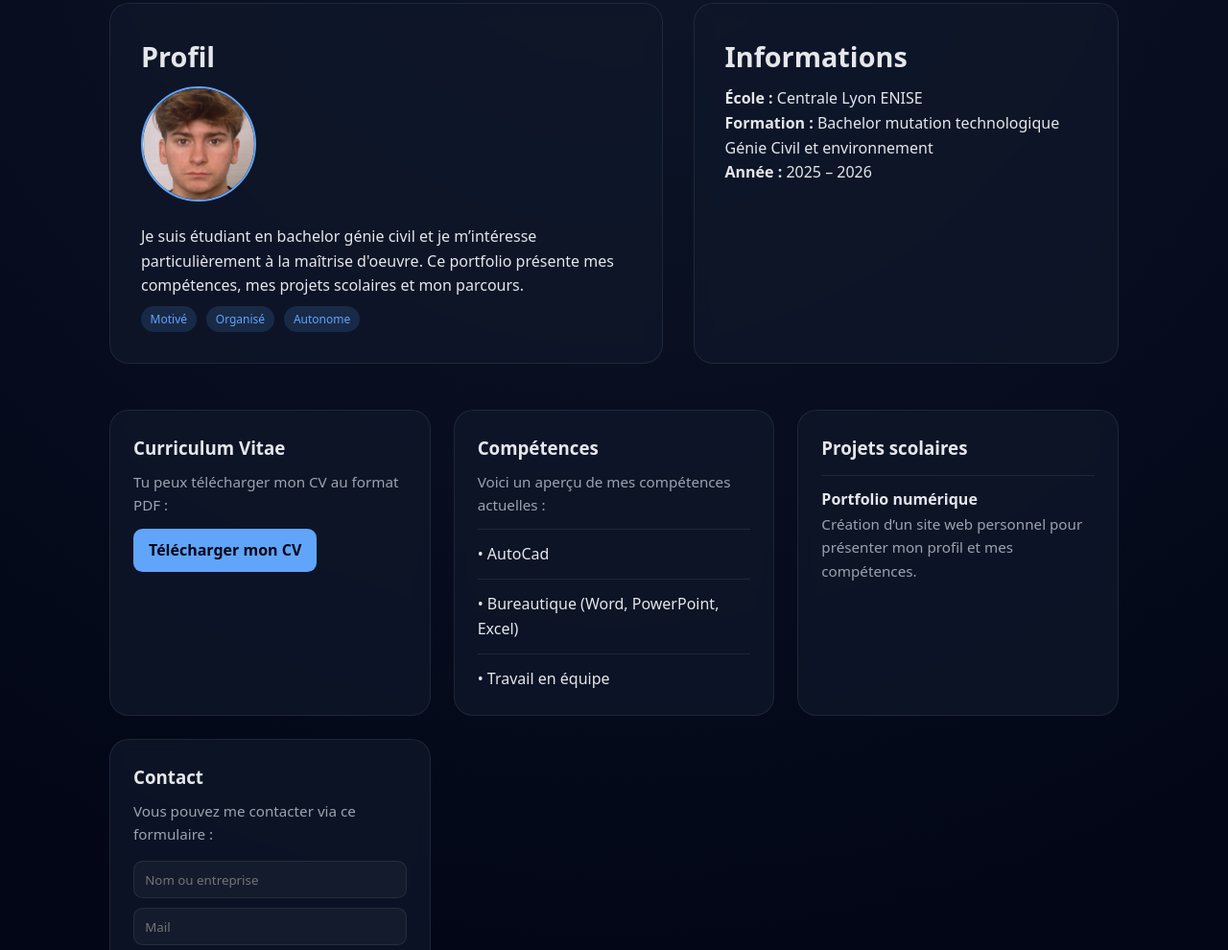
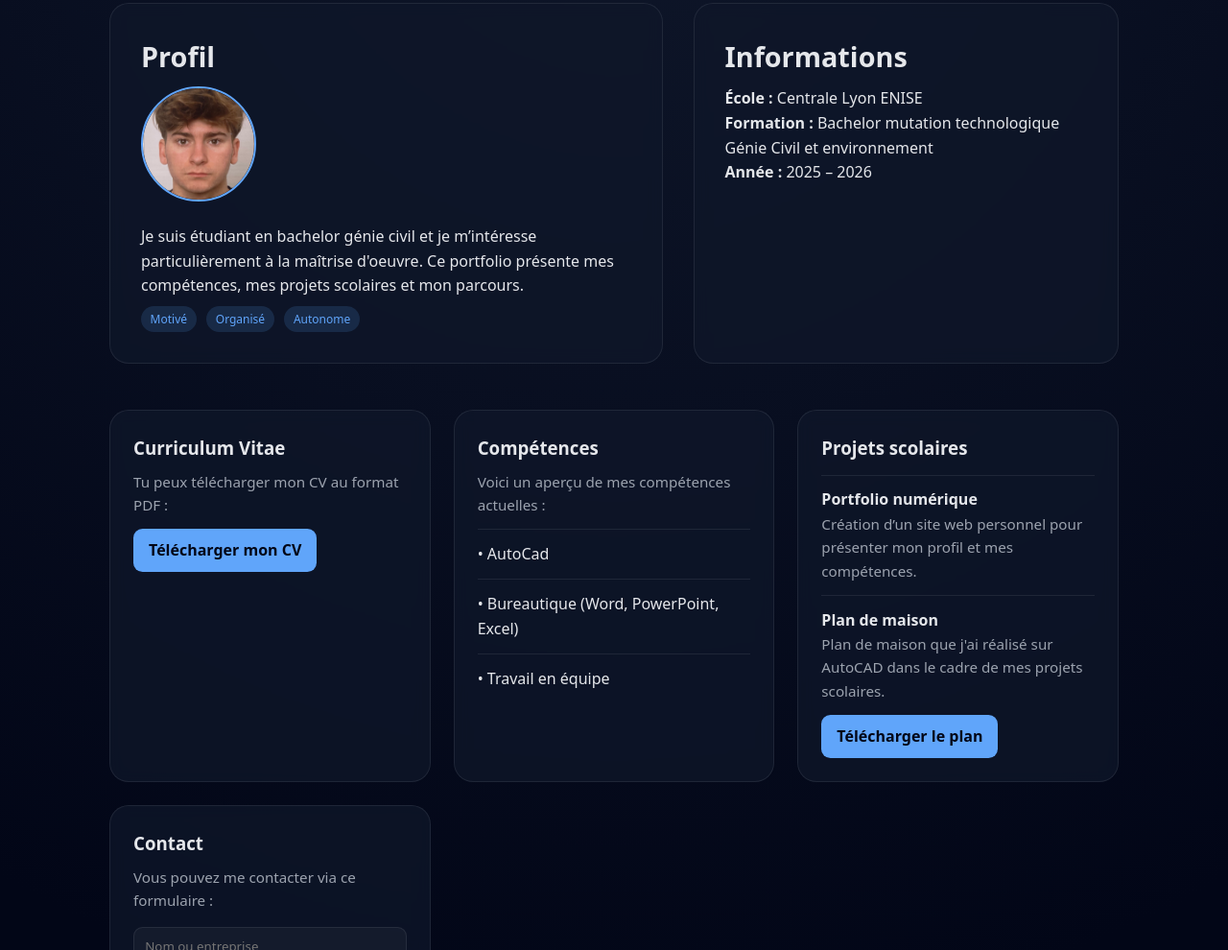
Before and after one commit to anto0-brd/anto0.github.io, a plain HTML site: page index.html in a window 1280 px wide. Shown: the part 197-1187 px from the top of the page at 96% size. Drawn offline with Linux system fonts and the light colour scheme.

Commit message:
Update index.html

```diff
--- a/index.html
+++ b/index.html
@@ -250,6 +250,11 @@ a:hover {
       <strong>Portfolio numérique</strong>
       <p>Création d’un site web personnel pour présenter mon profil et mes compétences.</p>
     </div>
+    <div class="project">
+      <strong>Plan de maison</strong>
+      <p>Plan de maison que j'ai réalisé sur AutoCAD dans le cadre de mes projets scolaires.</p>
+      <a href="Terrasse.pdf" class="download-btn" download>Télécharger le plan</a>
+    </div>
 
   </section>
 
@@ -273,7 +278,7 @@ a:hover {
   </a>
 </p>
 
-    <p>Téléphone : 07 86 12 31 57<p>
+    <p>Téléphone : 07 86 12 31 57</p>
   </section>
 </main>
 
```
